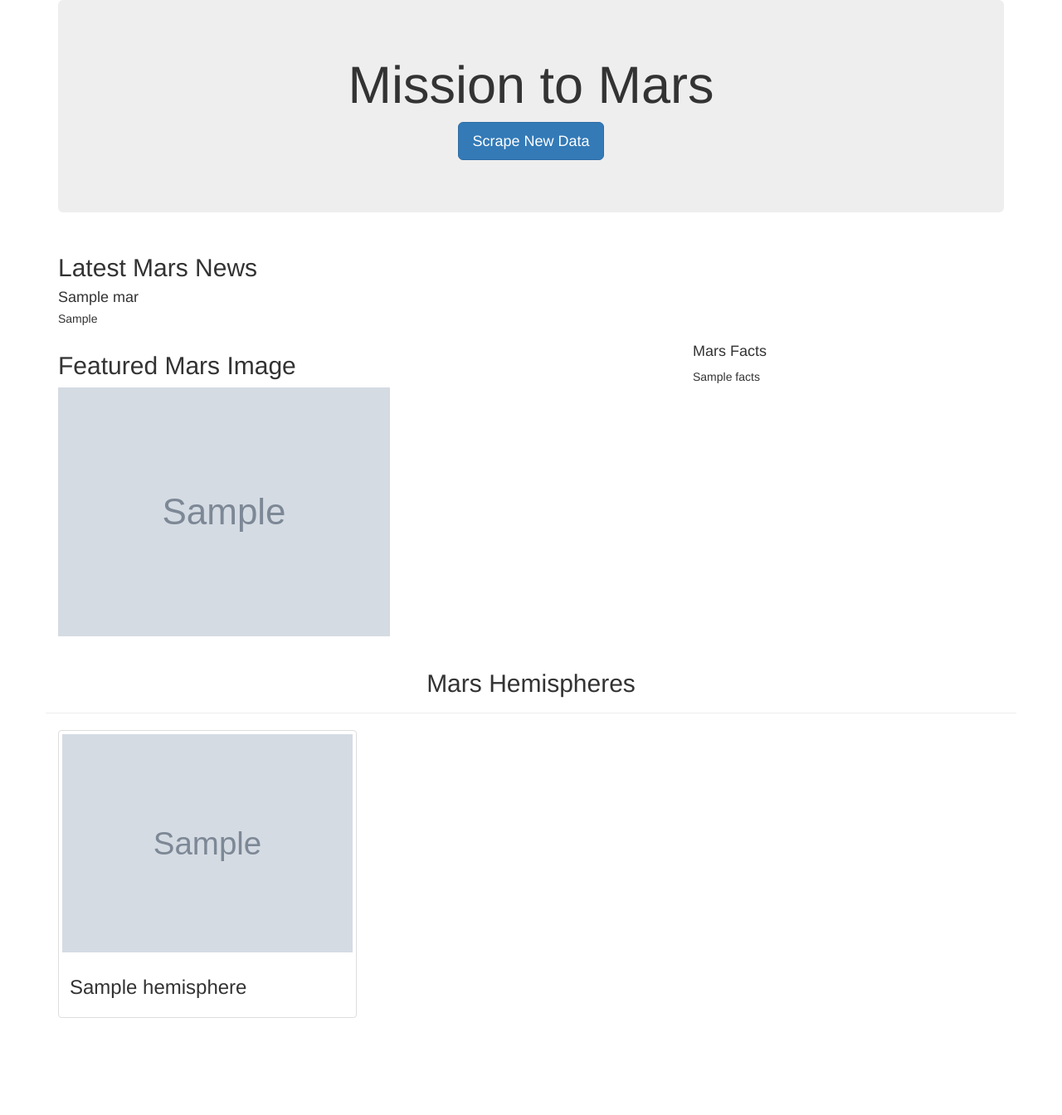
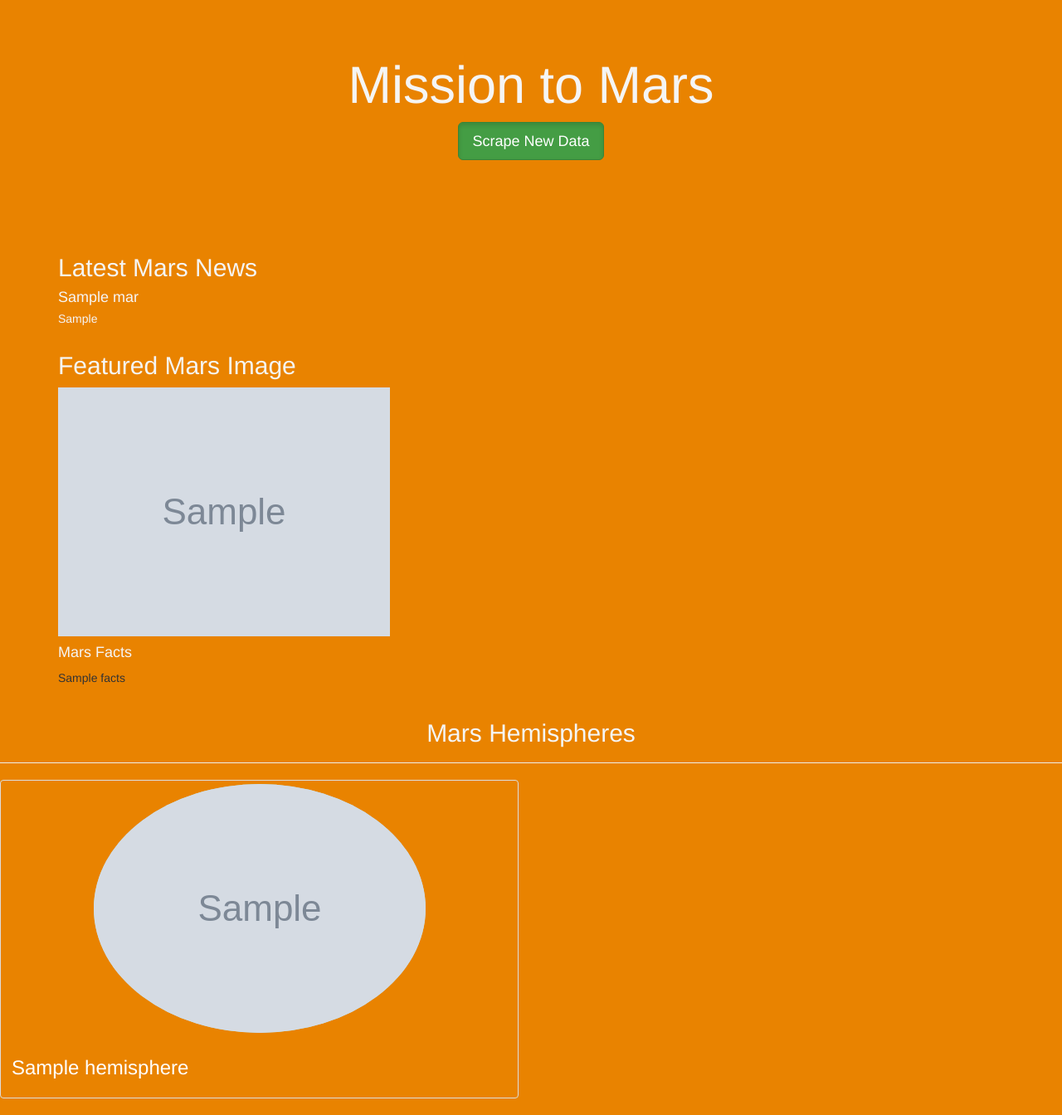
Before and after one commit to SavannahPosner/Mission-to-Mars, a Flask app: page / in a window 1280 px wide. Shown: the whole page at 83% size. Before the commit the page ends 1227 px from the top, so only its background shows below. Run offline with Flask 2, Linux system fonts and the light colour scheme; grey boxes marked "Sample" are stand-in pictures; a database or web service that is not in the repository returns one stand-in record (values such as "Sample title"); some libraries are stand-ins or nearby versions.

Commit message:
finalized project

```diff
--- a/templates/index.html
+++ b/templates/index.html
@@ -1,22 +1,22 @@
 <!DOCTYPE html>
 <html lang="en">
-  <head>
+  <head style="background-color:#E98300;">
     <meta charset="UTF-8" />
     <meta name="viewport" content="width=device-width, initial-scale=1.0" />
     <meta http-equiv="X-UA-Compatible" content="ie=edge" />
-    <title>Mission to Mars</title>
+    <title style="color:red" >Mission to Mars</title>
     <link
       rel="stylesheet"
       href="https://maxcdn.bootstrapcdn.com/bootstrap/3.3.7/css/bootstrap.min.css"
     />
   </head>
-  <body>
+  <body style="background-color:#E98300;">
     <div class="container">
       <!-- Add Jumbotron to Header -->
-      <div class="jumbotron text-center">
-        <h1>Mission to Mars</h1>
+      <div class="jumbotron text-center" style="background-color:#E98300;">
+        <h1 style="color:whitesmoke">Mission to Mars</h1>
         <!-- Add a button to activate scraping script -->
-        <p><a class="btn btn-primary btn-lg" href="/scrape" role="button">Scrape New Data</a></p>
+        <p><a class="btn btn-success btn-lg active" href="/scrape" role="button">Scrape New Data</a></p>
       </div>
 
       <!-- Add section for Mars News -->
@@ -24,9 +24,9 @@
         <div class="col-md-12">
           <div class="media">
             <div class="media-body">
-              <h2>Latest Mars News</h2>
-              <h4 class="media-heading">{{ mars.news_title }}</h4>
-              <p>{{ mars.news_paragraph }}</p>
+              <h2 style="color:whitesmoke">Latest Mars News</h2>
+              <h4 class="media-heading" style="color:whitesmoke">{{ mars.news_title }}</h4>
+              <p style="color:whitesmoke" >{{ mars.news_paragraph }}</p>
             </div>
           </div>
         </div>
@@ -35,20 +35,19 @@
       <!-- Section for Featured Image and Facts table -->
       <div class="row" id="mars-featured-image">
         <div class="col-md-8">
-          <h2>Featured Mars Image</h2>
+          <h2 style="color:whitesmoke" >Featured Mars Image</h2>
 
           <!-- if images is False/None/non-existent, then default to error message -->
           <img
             src="{{mars.featured_image | default('static/images/error.png', true) }}"
-            class="img-responsive"
+            class="img-responsive text-white"
             alt="Responsive image"
           />
         </div>
 
-        <div class="col-md-4">
+        <div class="col-md-6 table-condensed">
           <!-- Mars Facts -->
-          <div class="row" id="mars-facts">
-            <h4>Mars Facts</h4>
+            <h4 style="color:whitesmoke">Mars Facts</h4>
             {{ mars.facts | safe }}
           </div>
         </div>
@@ -57,15 +56,15 @@
       <!-- Section for Mars Hemispheres -->
       <div class="row" id="mars-hemispheres">
         <div class="page-header">
-          <h2 class="text-center">Mars Hemispheres</h2>
+          <h2 class="text-center" style="color:whitesmoke">Mars Hemispheres</h2>
         </div>
 
         {% for hemisphere in mars.hemispheres %}
-        <div class="col-md-4">
-          <div class="thumbnail">
-            <img src="{{hemisphere.img_url | default('static/images/error.png', true)}}" alt="Responsive image" class="img-responsive" >
-            <div class="caption">
-              <h3>{{hemisphere.title}}</h3>
+        <div class="col-md-6" style="background-color:#E98300;;">
+          <div class="thumbnail" style="background-color:#E98300;;">
+            <img src="{{hemisphere.img_url | default('static/images/error.png', true)}}" alt="Responsive image" class="img-responsive img-circle" style="background-color:powderblue;" >
+            <div class="caption" style="background-color:#E98300;;">
+              <h3 style = "color:white">{{hemisphere.title}}</h3>
             </div>
           </div>
 
```
Also changed, not shown: scraping.py (+107 -31 lines).
